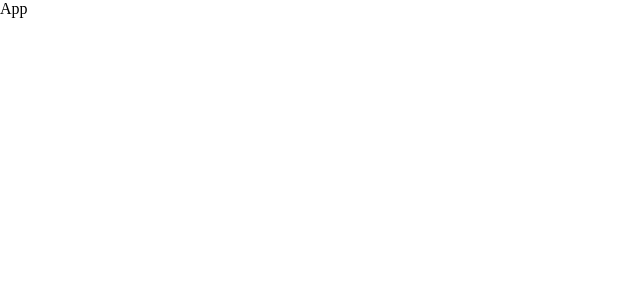
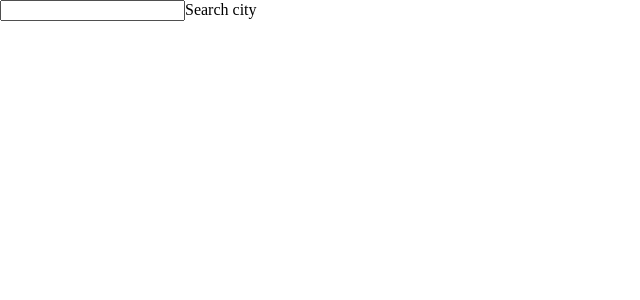
Before and after one commit to mateuszlubianka1993/weather-app-react, a React (Create React App) app: page / in a window 1280 px wide. Shown: the top 300 px of the page, without its empty margins (0-640 px from the left). Built offline with nearby package versions, Linux system fonts and the light colour scheme.

Commit message:
add searchbar component

```diff
--- a/src/components/App.js
+++ b/src/components/App.js
@@ -1,11 +1,12 @@
 import React from 'react';
 import './App.css';
+import SearchBar from './SearchBar';
 
 class App extends React.Component {
   render() {
     return (
       <div className="App">
-        App
+        <SearchBar />
       </div>
     );
   }
--- /dev/null
+++ b/src/components/SearchBar.js
@@ -0,0 +1,14 @@
+import React from 'react';
+
+const SearchBar = () => {
+    return (
+        <div>
+            <form>
+                <input type="text" />
+                <label>Search city</label>
+            </form>
+        </div>
+    );
+};
+
+export default SearchBar;
```
